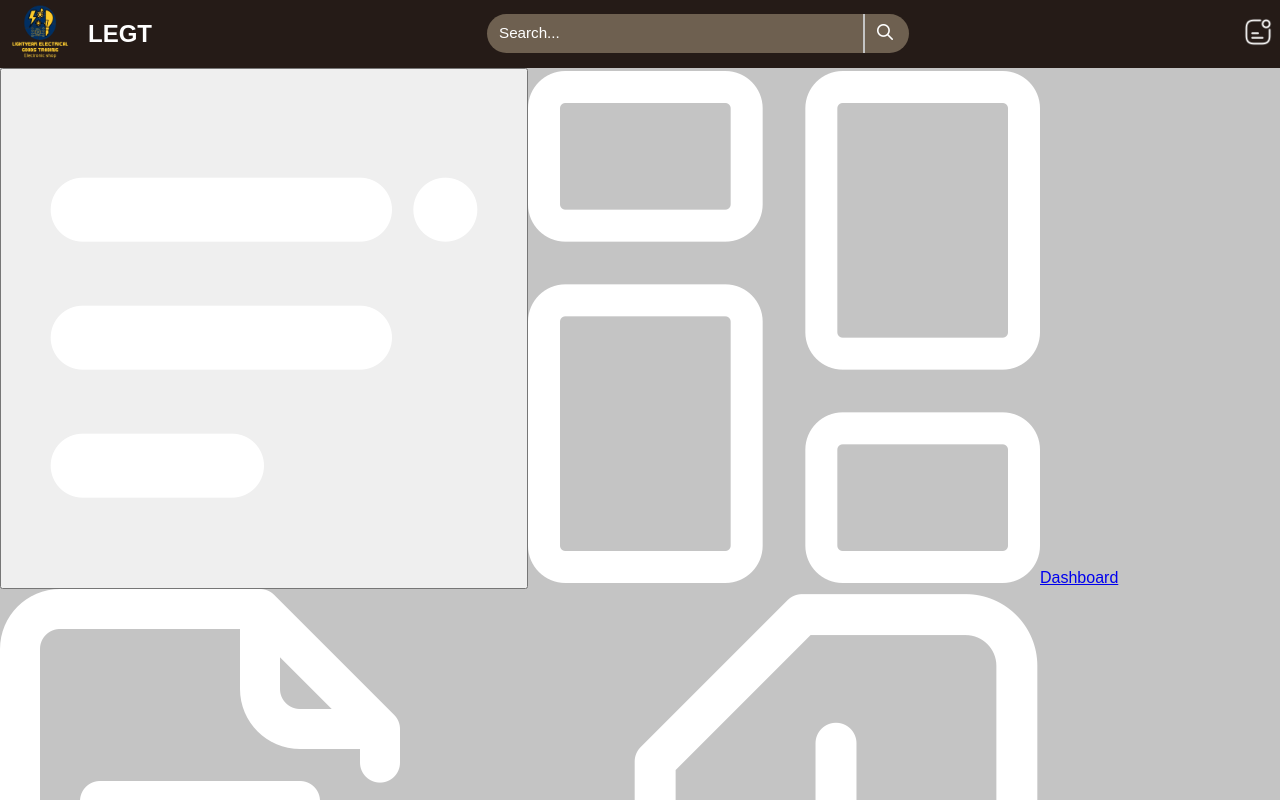
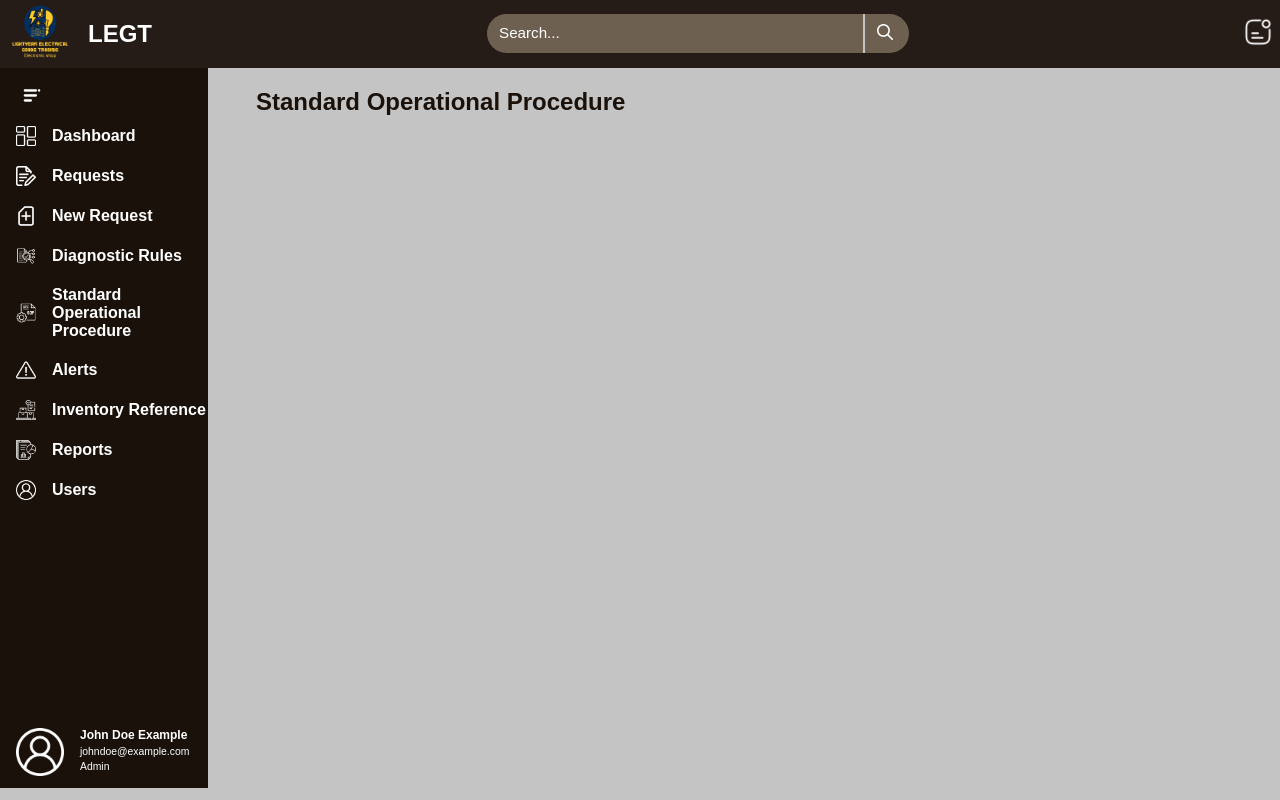
Before and after one commit to LEGT-Org/PSRMSDA, a Vue app in the folder frontend/: page /admin/sops in a window 1280 px wide. Shown: the top 800 px of the page. Built offline with nearby package versions, Linux system fonts and the light colour scheme.

Commit message:
Design: Admin Navigation Style

```diff
--- a/frontend/src/assets/Css/App.css
+++ b/frontend/src/assets/Css/App.css
@@ -1,5 +1,6 @@
 @import './Authentication/Login.css';
 @import './Partial/Navigation/Staff.css';
+@import './Partial/Navigation/Admin.css';
 @import './Partial/Header.css';
 
 :root {
--- /dev/null
+++ b/frontend/src/assets/Css/Partial/Navigation/Admin.css
@@ -0,0 +1,68 @@
+.Admin-Main {
+    display: flex;
+    flex-direction: row;
+    gap: 3rem;
+    color: var(--main-color);
+}
+
+.Admin-Navigation-Container {
+    display: flex;
+    flex-direction: column;
+    justify-content: space-between;
+    background-color: var(--main-color);
+    width: 13rem;
+    height: 90vh;
+    gap: 2rem;
+}
+
+.Admin-Navigation-Container button {
+    display: flex;
+    background: none;
+    border: none;
+    margin-top: 1rem;
+}
+
+.Admin-Navigation-Container img {
+    width: 1.25rem;
+}
+
+.Admin-Navigation {
+    display: flex;
+    flex-direction: column;
+    gap: 1.25rem;
+    margin-left: 1rem;
+}
+
+.Admin-Navigation a {
+    display: flex;
+    flex-direction: row;
+    align-items: center;
+    gap: 1rem;
+    color: var(--normal-text-color);
+    text-decoration: none;
+    font-weight: 550;
+}
+
+.Admin-Profile {
+    display: flex;
+    flex-direction: row;
+    align-items: center;
+    gap: 1rem;
+    color: var(--normal-text-color);
+    margin: 0.75rem 1rem;
+}
+
+.Admin-Profile img {
+    width: 3rem;
+    margin: 0;
+}
+
+.Admin-Profile h4 {
+    font-size: 0.75rem;
+    margin: 0;
+}
+
+.Admin-Profile p {
+    font-size: 0.65rem;
+    margin: 0.25rem 0;
+}
--- a/frontend/src/components/Partial/Admin/Navigation.vue
+++ b/frontend/src/components/Partial/Admin/Navigation.vue
@@ -7,7 +7,7 @@
 </script>
 
 <template>
-    <div class="Admin-Dashboard">
+    <div class="Admin-Navigation-Container">
 
         <div class="Admin-Navigation">
             <button>
```
